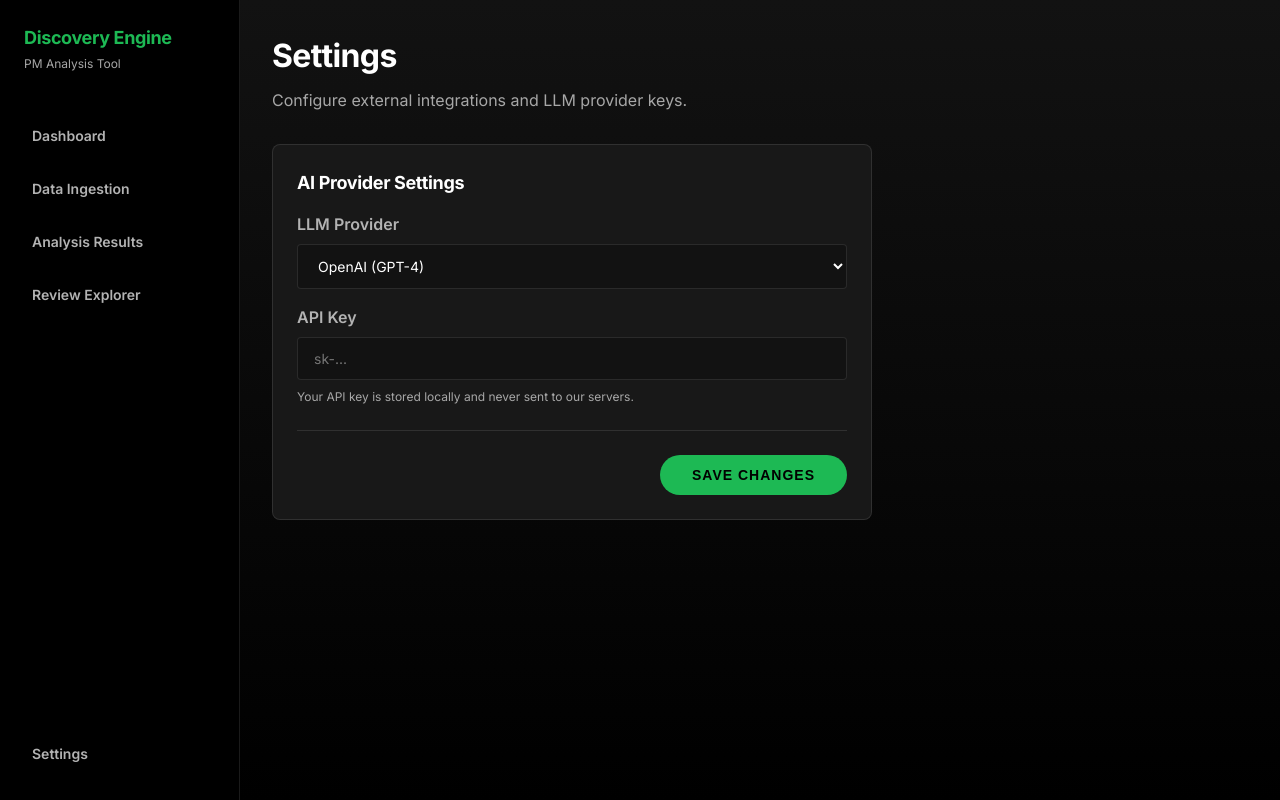
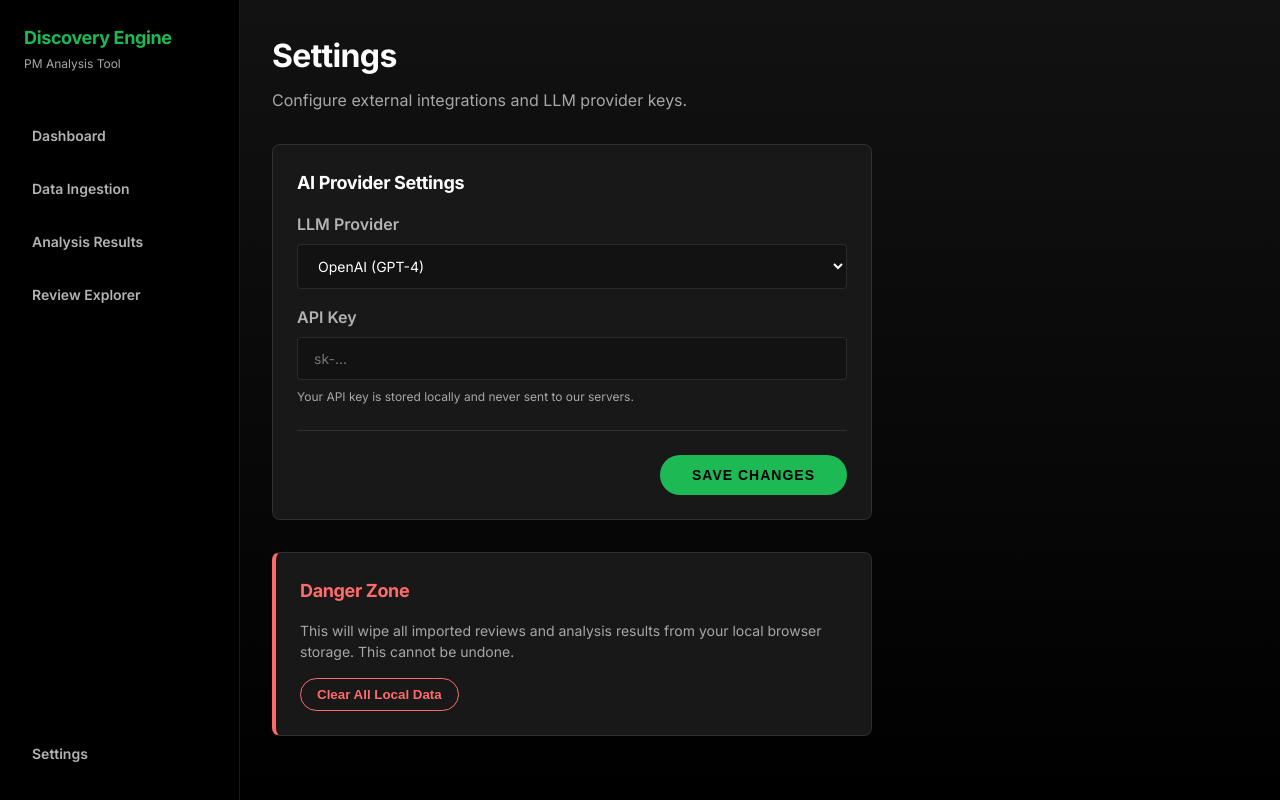
Before and after one commit to ritessbadmass/spotify-review-discovery-engine, a Next.js app: page /settings in a window 1280 px wide. Built offline with nearby package versions, Linux system fonts and the light colour scheme.

Commit message:
feat: Add danger zone clear data button to settings

```diff
--- a/src/app/settings/page.tsx
+++ b/src/app/settings/page.tsx
@@ -57,6 +57,36 @@ export default function SettingsPage() {
           </button>
         </div>
       </form>
+
+      <div className="card glass-panel" style={{ marginTop: '32px', borderLeft: '4px solid #ff6b6b' }}>
+        <h2 style={{ fontSize: '18px', marginBottom: '16px', color: '#ff6b6b' }}>Danger Zone</h2>
+        <p style={{ color: 'var(--text-subdued)', marginBottom: '16px', fontSize: '14px' }}>
+          This will wipe all imported reviews and analysis results from your local browser storage. This cannot be undone.
+        </p>
+        <button
+          onClick={() => {
+            if (window.confirm('Are you sure you want to clear all data?')) {
+              localStorage.removeItem('spotify_mock_items');
+              localStorage.removeItem('spotify_mock_analysis');
+              window.location.href = '/';
+            }
+          }}
+          style={{
+            backgroundColor: 'transparent',
+            border: '1px solid #ff6b6b',
+            color: '#ff6b6b',
+            padding: '8px 16px',
+            borderRadius: '20px',
+            cursor: 'pointer',
+            fontWeight: 600,
+            transition: 'all 0.2s'
+          }}
+          onMouseOver={(e) => e.currentTarget.style.backgroundColor = 'rgba(255, 107, 107, 0.1)'}
+          onMouseOut={(e) => e.currentTarget.style.backgroundColor = 'transparent'}
+        >
+          Clear All Local Data
+        </button>
+      </div>
     </div>
   );
 }
```
